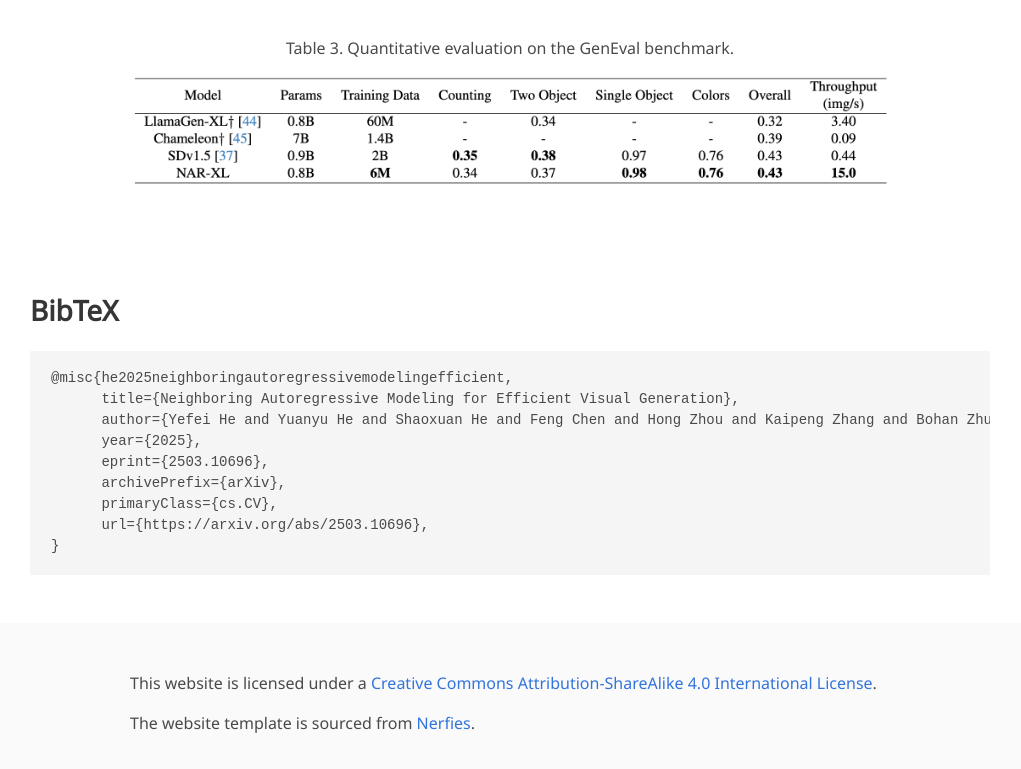
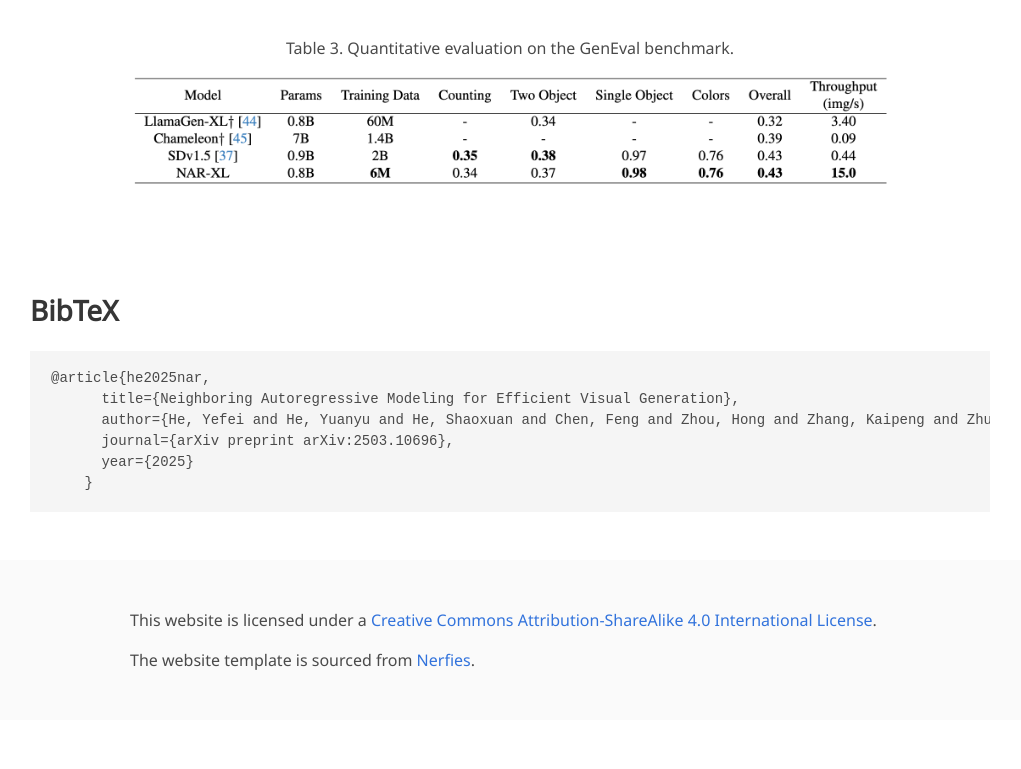
Before and after one commit to Yuanyu0/nar, a plain HTML site: page index.html in a window 1280 px wide. Shown: the part 4560-5329 px from the top of the page, without its empty margins (130-1151 px from the left). After the commit the page ends 5280 px from the top, so only its background shows below. Drawn offline with nearby package versions, Linux system fonts and the light colour scheme; some icons are missing; a web font is replaced by a local one.

Commit message:
update BibTeX

```diff
--- a/index.html
+++ b/index.html
@@ -367,15 +367,12 @@
 <section class="section" id="BibTeX">
   <div class="container is-max-desktop content">
     <h2 class="title">BibTeX</h2>
-    <pre><code>@misc{he2025neighboringautoregressivemodelingefficient,
+    <pre><code>@article{he2025nar,
       title={Neighboring Autoregressive Modeling for Efficient Visual Generation},
-      author={Yefei He and Yuanyu He and Shaoxuan He and Feng Chen and Hong Zhou and Kaipeng Zhang and Bohan Zhuang},
-      year={2025},
-      eprint={2503.10696},
-      archivePrefix={arXiv},
-      primaryClass={cs.CV},
-      url={https://arxiv.org/abs/2503.10696},
-}</code></pre>
+      author={He, Yefei and He, Yuanyu and He, Shaoxuan and Chen, Feng and Zhou, Hong and Zhang, Kaipeng and Zhuang, Bohan},
+      journal={arXiv preprint arXiv:2503.10696},
+      year={2025}
+    }</code></pre>
   </div>
 </section>
 
```
